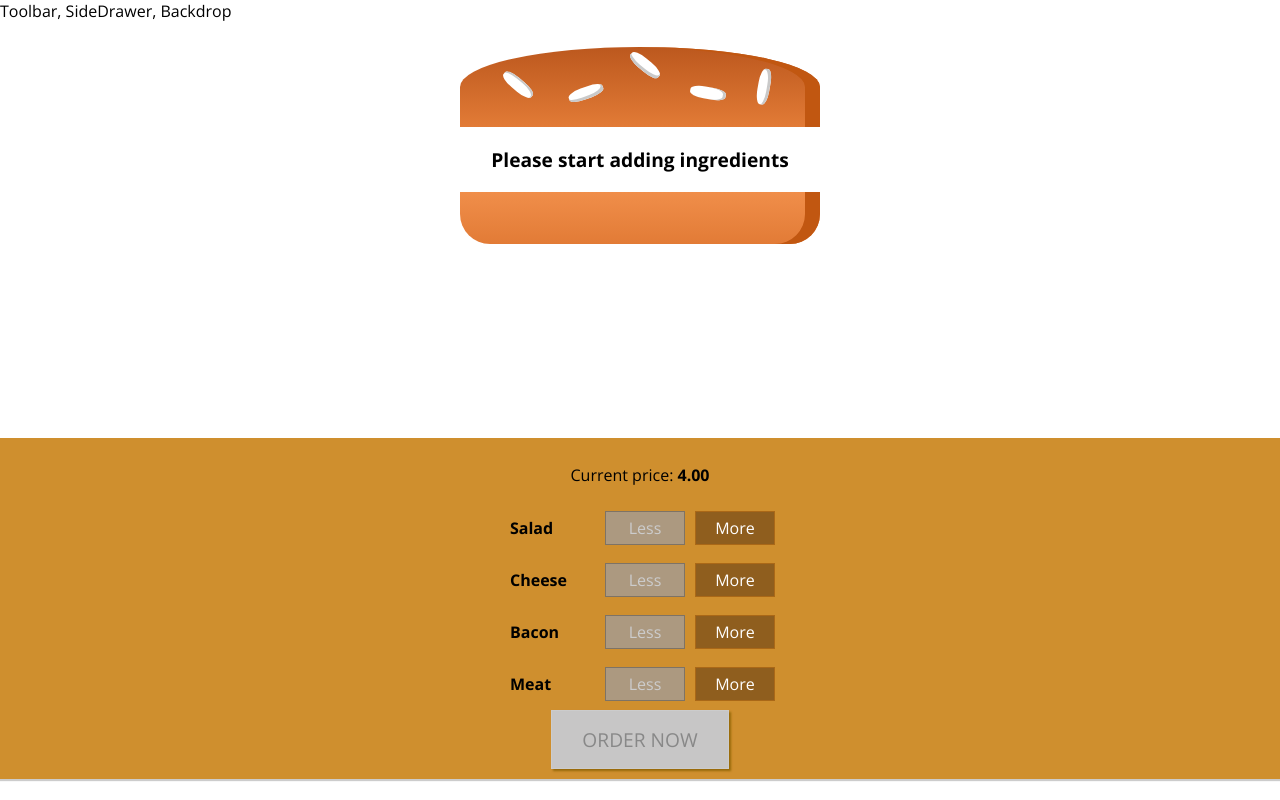
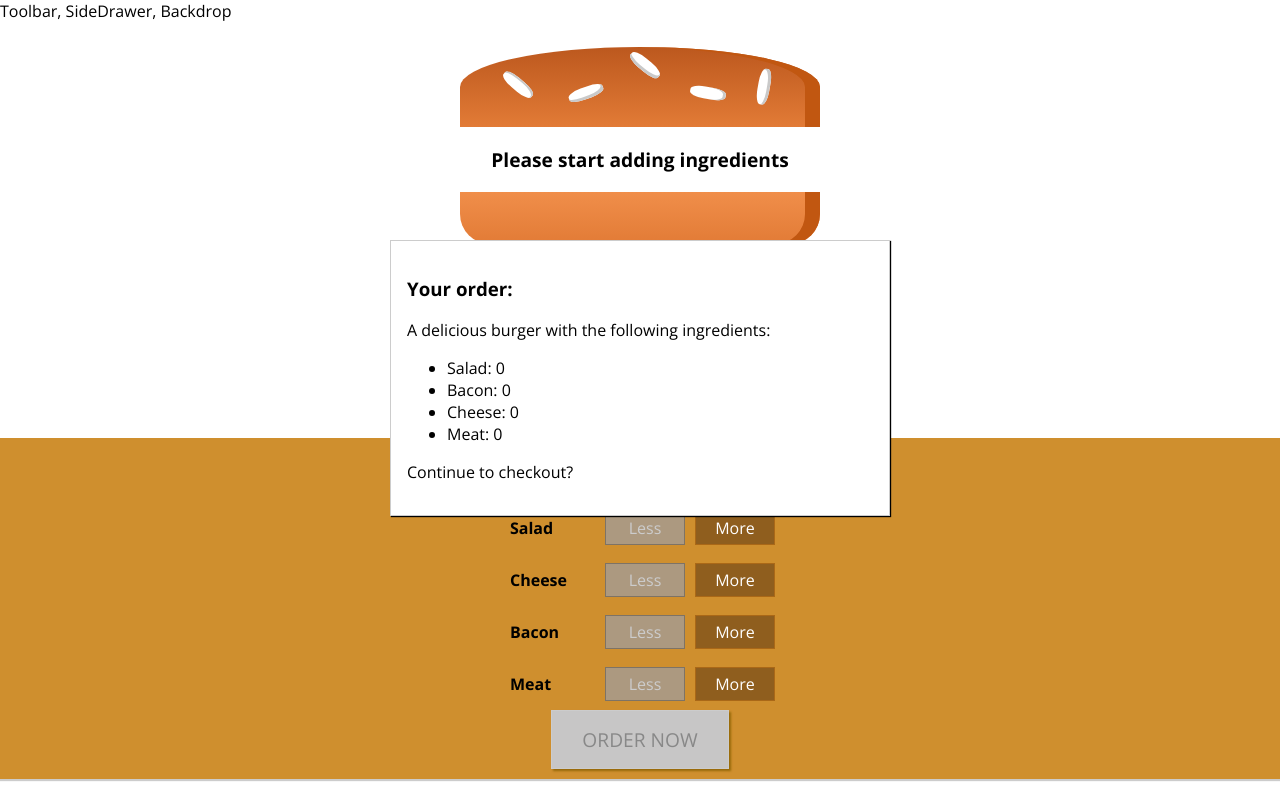
Before and after one commit to JPalka/burger, a React (Create React App) app: page / in a window 1280 px wide. Built offline with nearby package versions, Linux system fonts and the light colour scheme.

Commit message:
Order summary modal

```diff
--- /dev/null
+++ b/src/components/Burger/OrderSummary/OrderSummary.js
@@ -0,0 +1,24 @@
+import React from 'react'
+import Aux from '../../../hoc/Aux'
+
+const OrderSummary = (props) => {
+  const ingredientSummary = Object.keys(props.ingredients)
+    .map(igKey => {
+      return (
+        <li key={igKey}>
+          <span style={{textTransform: 'capitalize'}}>{igKey}</span>: {props.ingredients[igKey]}
+        </li>);
+    })
+  return (
+    <Aux>
+      <h3>Your order:</h3>
+      <p>A delicious burger with the following ingredients:</p>
+      <ul>
+        {ingredientSummary}
+      </ul>
+      <p>Continue to checkout?</p>
+    </Aux>
+  )
+}
+
+export default OrderSummary
--- /dev/null
+++ b/src/components/UI/Modal/Modal.js
@@ -0,0 +1,10 @@
+import React from 'react'
+import classes from './Modal.module.css'
+
+const modal = (props) => (
+  <div className={classes.Modal}>
+    {props.children}
+  </div>
+);
+
+export default modal;
--- /dev/null
+++ b/src/components/UI/Modal/Modal.module.css
@@ -0,0 +1,20 @@
+.Modal {
+  position: fixed;
+  z-index: 500;
+  background-color: white;
+  width: 70%;
+  border: 1px solid #ccc;
+  box-shadow: 1px 1px 1px black;
+  padding: 16px;
+  left: 15%;
+  top: 30%;
+  box-sizing: border-box;
+  transition: all 0.3s ease-out;
+}
+
+@media (min-width: 600px) {
+  .Modal {
+      width: 500px;
+      left: calc(50% - 250px);
+  }
+}
--- a/src/containers/BurgerBuilder/BurgerBuilder.js
+++ b/src/containers/BurgerBuilder/BurgerBuilder.js
@@ -2,6 +2,8 @@
 import Aux from '../../hoc/Aux';
 import Burger from '../../components/Burger/Burger'
 import BuildControl from '../../components/Burger/BuildControls/BuildControls'
+import Modal from '../../components/UI/Modal/Modal'
+import OrderSummary from '../../components/Burger/OrderSummary/OrderSummary'
 
 const INGREDIENT_PRICES = {
   salad: 0.5,
@@ -67,6 +69,9 @@
     }
     return(
       <Aux>
+        <Modal>
+          <OrderSummary ingredients={this.state.ingredients} />
+        </Modal>
         <Burger ingredients={this.state.ingredients} />
         <BuildControl
           ingredientAdded={this.addIngredientHandler}
```
Also changed, not shown: src/components/UI/Backdrop/Backdrop.js (added).
